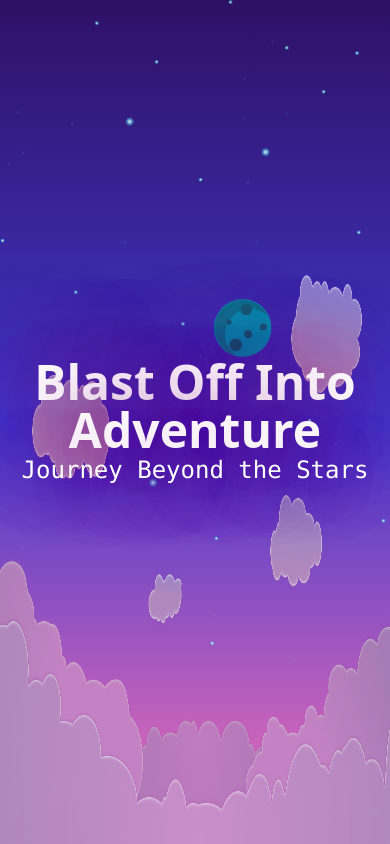
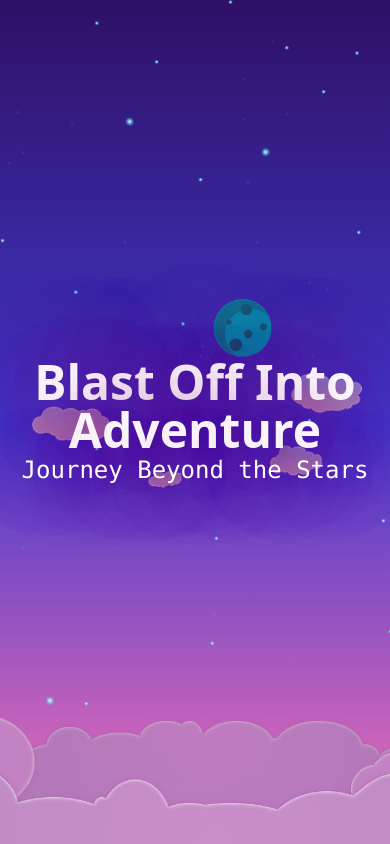
Before and after one commit to MUMEi-28/Rocket-Exploration, a plain HTML site: page build/index.html in a window 390 px wide. Shown: the top 844 px of the page. Drawn offline with Linux system fonts and the light colour scheme.

Commit message:
I give up on responsiveness. parallax aint for mobile ,'(

```diff
--- a/build/index.html
+++ b/build/index.html
@@ -24,22 +24,23 @@
                 src="../Images/Home/stars.png" alt="cloud">
 
 
-            <img id="moon" class="absolute w-full h-full object-contain  top-0 right-0 pointer-events-none "
+            <img id="moon" class="absolute w-full h-full top-0 right-0 pointer-events-none object-contain"
                 src="../Images/Home/moon.png" alt="cloud">
 
-            <img id="cloud1" class="absolute w-full h-full top-0 right-0 pointer-events-none"
+            <img id="cloud1" class="absolute w-full h-full top-0 right-0 pointer-events-none object-contain"
                 src="../Images/Home/cloud1.png" alt="cloud">
 
-            <img id="cloud2" class="absolute w-full h-full top-0 right-0 pointer-events-none"
+            <img id="cloud2" class="absolute w-full h-full top-0 right-0 pointer-events-none object-contain"
                 src="../Images/Home/cloud2.png" alt="cloud">
 
-            <img id="cloud3" class="absolute w-full h-full top-0 right-0 pointer-events-none"
+            <img id="cloud3" class="absolute w-full h-full top-0 right-0 pointer-events-none object-contain"
                 src="../Images/Home/cloud3.png" alt="cloud">
 
-            <img id="cloud4" class="absolute w-full h-full top-0 right-0 pointer-events-none"
+            <img id="cloud4" class="absolute w-full h-full top-0 right-0 pointer-events-none object-contain"
                 src="../Images/Home/cloud4.png" alt="cloud">
 
-            <img id="innerCloudMid" class="absolute w-full h-full bottom-0  top-0 left-0 pointer-events-none"
+            <img id="innerCloudMid"
+                class="absolute w-full h-full bottom-0  top-0 left-0 pointer-events-none object-cover"
                 src="../Images/Home/InnerCloudMid.png" alt="cloud">
 
             <div id="headline" class="text-center relative">
@@ -47,13 +48,14 @@
                 <p class="text-white text-2xl font-mono textShadow">Journey Beyond the Stars</p>
             </div>
 
-            <img id="innerCloudLeft" class="absolute w-full h-full bottom-0  top-0 left-0 pointer-events-none"
+            <img id="innerCloudLeft"
+                class="absolute w-full h-full bottom-0  top-0 left-0 pointer-events-none object-cover"
                 src="../Images/Home/InnerCloudLeft.png" alt="cloud">
 
-            <img id="innerCloudRight" class="absolute w-full h-full top-0 left-0 pointer-events-none"
+            <img id="innerCloudRight" class="absolute w-full h-full top-0 left-0 pointer-events-none object-cover"
                 src="../Images/Home/InnerCloudRight.png" alt="cloud">
 
-            <img id="OuterCloud" class="absolute  w-full h-full top-0 left-0 pointer-events-none"
+            <img id="OuterCloud" class="absolute  w-full h-full top-0 left-0 pointer-events-none object-cover"
                 src="../Images/Home/outerCloud.png" alt="cloud">
 
         </section>
```
Also changed, not shown: build/css/style.css.
